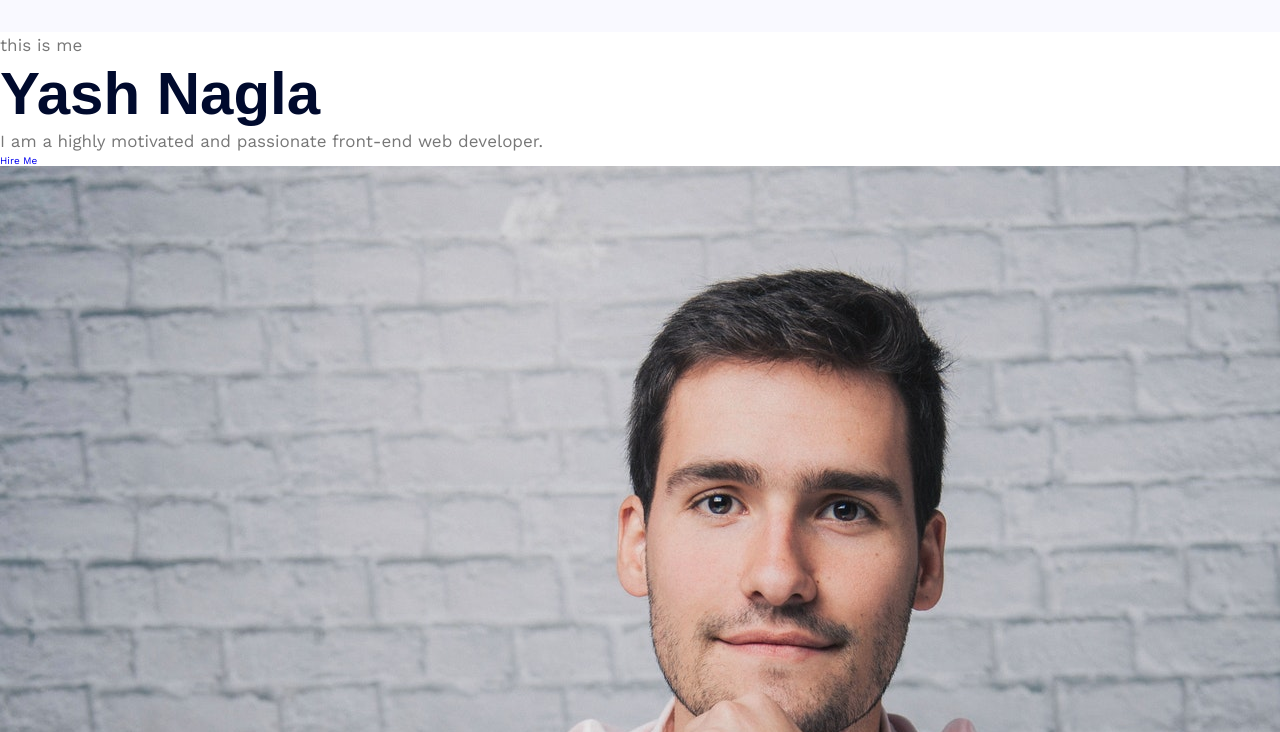
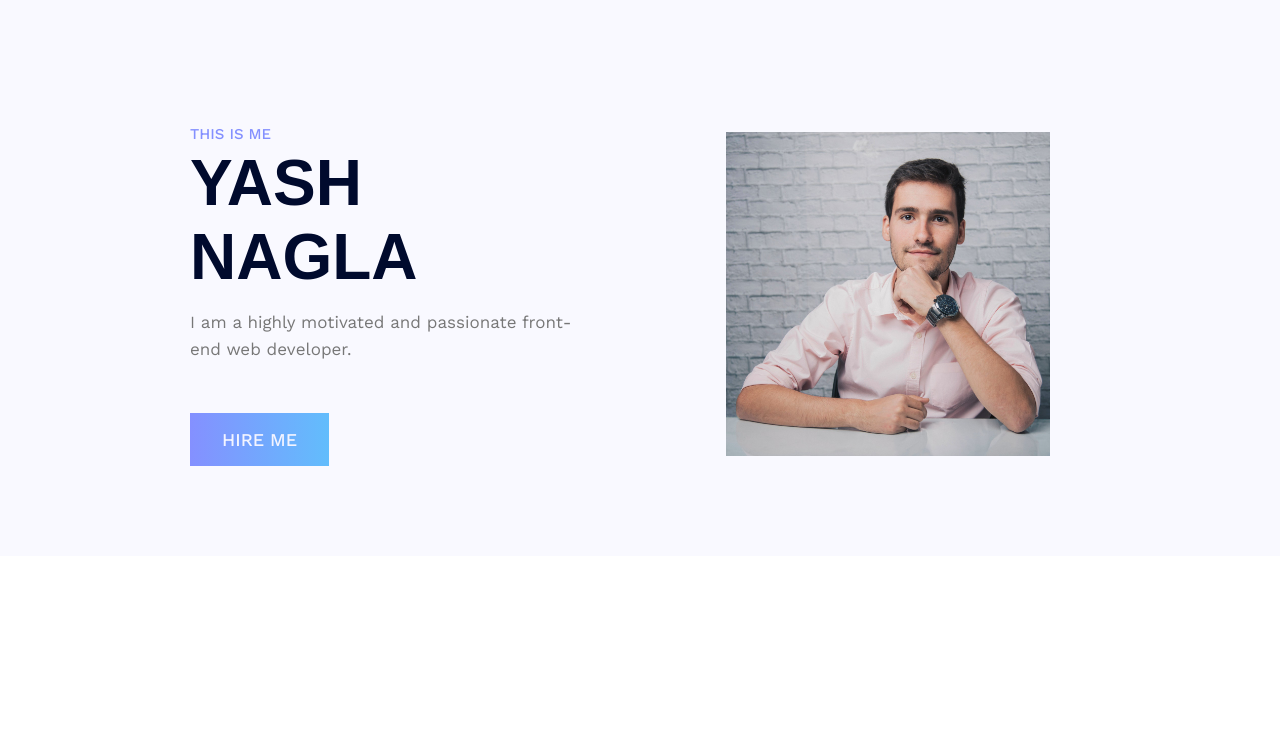
Before and after one commit to yashnagla/port.github.io, a plain HTML site: page index.html in a window 1280 px wide. Shown: the part 68-800 px from the top of the page. Drawn offline with nearby package versions, Linux system fonts and the light colour scheme.

Commit message:
Completed Hero Section

```diff
--- a/css/style.css
+++ b/css/style.css
@@ -24,7 +24,9 @@
     --gradientSupport: -webkit-linear-gradient(0deg,
             rgb(132, 144, 255) 0%,
             rgb(98, 189, 252) 100%);
-    --shadow: 0px 0px 20px 0px rgb(132, 144, 255 / 20%);
+    --shadow: 0px 0px 20px 0px rgba(132, 144, 255, 0.2);
+    --shadowSupport: 0 2rem 2rem 0 rgba(132, 144, 255, 0.5);
+
 }
 
 html {
@@ -64,6 +66,47 @@ li {
     list-style: none;
 }
 
+/* Reusable Code Section Starts */
+
+.section{
+    padding: 9rem 0rem;
+}
+
+.container{
+    max-width: 90rem;
+    margin: 0 auto;
+}
+
+.grid{
+    display: grid;
+    gap: 9rem;
+}
+
+.grid-two-column{
+    grid-template-columns: repeat(2, 1fr);
+    /* Here 2 is number of items */
+}
+
+.btn{
+    background: var(--gradientSupport);
+    padding: 1.6rem 3.2rem;
+    border: none;
+    color: var(--helper-tint);
+    display: inline-block;
+    text-transform: uppercase;
+    font-size: 1.8rem;
+    font-weight: 500;
+    cursor: pointer;
+    transition: all 0.3s linear;
+}
+
+.btn:hover,
+.btn:active{
+    box-shadow: var(--shadowSupport);
+}
+
+/* Reusable Code Section Ends */
+
 
 /* Header Section Starts */
 .header {
@@ -101,3 +144,47 @@ li {
 }
 
 /* Header Section Ends */
+
+/* Hero Section Starts */
+
+.section-hero{
+    background-color: var(--bg);
+}
+
+.section-hero-data{
+    display: flex;
+    flex-direction: column;
+    justify-content: center;
+    /* align-items: flex-start; */
+}
+
+.hero-top-data{
+    text-transform: uppercase;
+    font-weight: 500;
+    font-size: 1.5rem;
+    color: var(--helper);
+}
+
+.hero-heading{
+    text-transform: uppercase;
+    font-weight: 700;
+    font-size: 6.4rem;
+}
+
+.hero-para{
+    margin-top: 1.5rem;
+    margin-bottom: 5rem;
+    max-width: 60rem;
+}
+
+.section-hero-image{
+    display: flex;
+    justify-content: center;
+    align-items: center;
+}
+
+.hero-img{
+    max-width: 80%;
+}
+
+/* Hero Section Ends */
```
